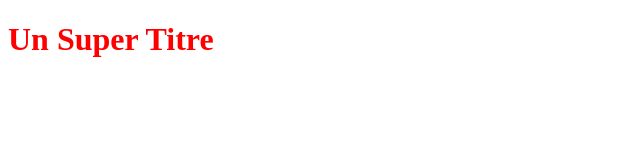
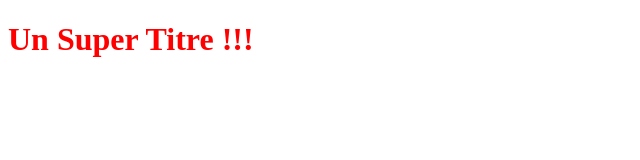
Before and after one commit to Fay9567/OpenclassroomsProject, a plain HTML site: page index.html in a window 1280 px wide. Shown: the full height of the page, 0-640 px from the left. Drawn offline with Linux system fonts and the light colour scheme.

Commit message:
Modification du Titre H1

```diff
--- a/index.html
+++ b/index.html
@@ -5,6 +5,6 @@
         <link rel="stylesheet" type ="text/css" href ="styles.css">
     </head>
     <body>
-        <h1>Un Super Titre</h1>
+        <h1>Un Super Titre !!!</h1>
     </body>
 </html>
```
